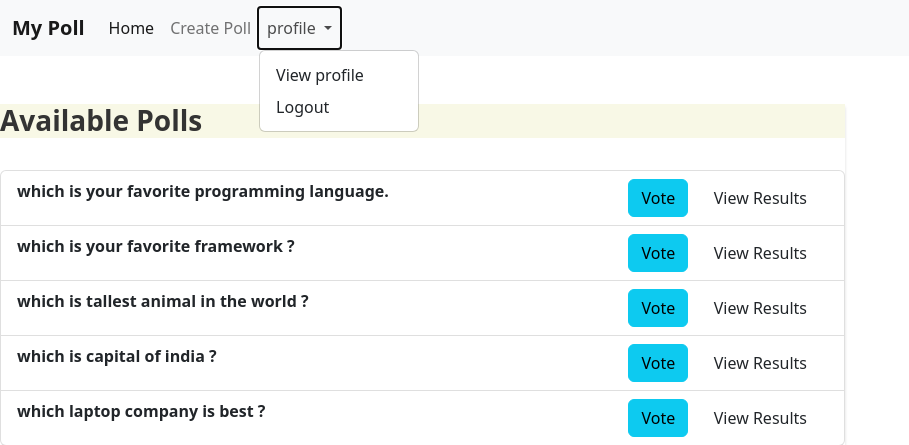
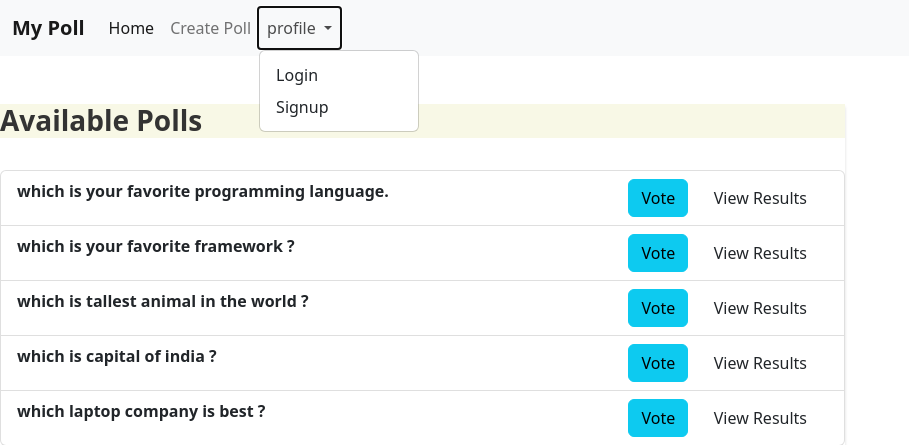
Before and after one commit to vivekdevkar123/Poll-website, a Django app: page / in a window 1280 px wide, after a click on "profile". Shown: the top 445 px of the page, without its empty margins (0-909 px from the left). Run offline with Django 4.2, Linux system fonts and the light colour scheme; data comes from the database, SQL or seed files in the repository; both versions use the stored data as it was after the commit; some libraries are stand-ins or nearby versions.

Commit message:
modify Nav Bar

```diff
--- a/poll_project/poll/templates/base.html
+++ b/poll_project/poll/templates/base.html
@@ -44,12 +44,24 @@
                  profile
               </a>
               <ul class="dropdown-menu" aria-labelledby="navbarDropdown">
+                {% if user.is_authenticated %}
+
                 <li>
                   <a class="dropdown-item" href="profile">View profile</a>
                 </li>
                 <li>
                   <a class="dropdown-item" href="/logout">Logout</a>
                 </li>
+                {% else %}
+
+                <li>
+                  <a class="dropdown-item" href="login">Login</a>
+                </li>
+                <li>
+                  <a class="dropdown-item" href="signup">Signup</a>
+                </li>
+
+                {% endif %}
               </ul>
             </li>
           </ul>
--- a/poll_project/poll/views.py
+++ b/poll_project/poll/views.py
@@ -3,7 +3,7 @@ from django.shortcuts import render,redirect
 
 from .forms import CreatePollForm
 from .models import Poll
-
+from django.contrib.auth.decorators import login_required
 from django.contrib import messages
 from django.contrib.auth.forms import UserCreationForm
 from .forms import CreateUserForm
@@ -20,6 +20,7 @@ def index(request):
     return render(request,'index.html',context)
 
 
+@login_required(login_url='login')
 def addpoll(request):
     if request.method == 'POST':
         form = CreatePollForm(request.POST)
@@ -33,6 +34,8 @@ def addpoll(request):
     }
     return render(request,'create.html',context)
 
+
+@login_required(login_url='login')
 def vote(request,poll_id):
     poll = Poll.objects.get(pk=poll_id)
 
@@ -60,7 +63,7 @@ def vote(request,poll_id):
     return render(request,'vote.html',context)
 
 
-
+@login_required(login_url='login')
 def result(request,poll_id):
     poll = Poll.objects.get(pk = poll_id)
     context = {
@@ -104,7 +107,7 @@ def login(request):
     return render(request,'login.html',context)
 
 
-
+@login_required(login_url='login')
 def profile(request):
     context = {
 
@@ -112,7 +115,7 @@ def profile(request):
     return render(request,'profile.html',context)
 
 
-
+@login_required(login_url='login')
 def logoutUser(request):
     logout(request)
     return redirect('login')
```
Also changed, not shown: poll_project/db.sqlite3.
